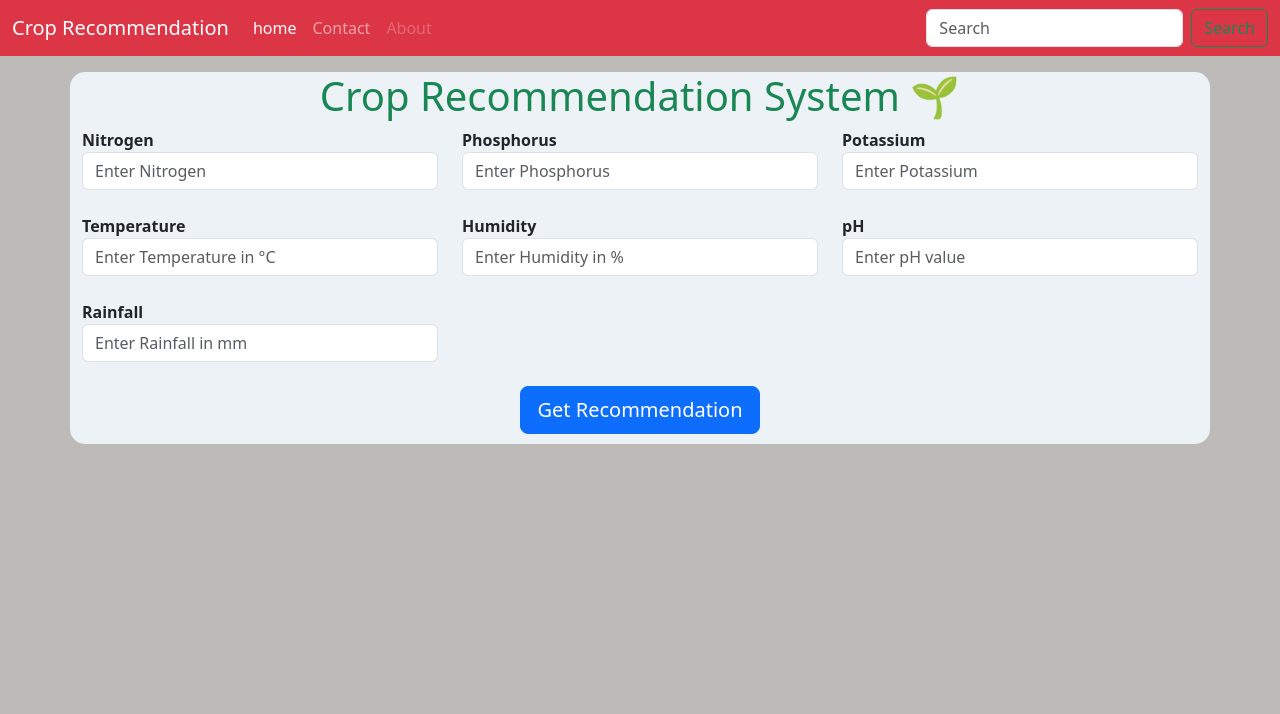
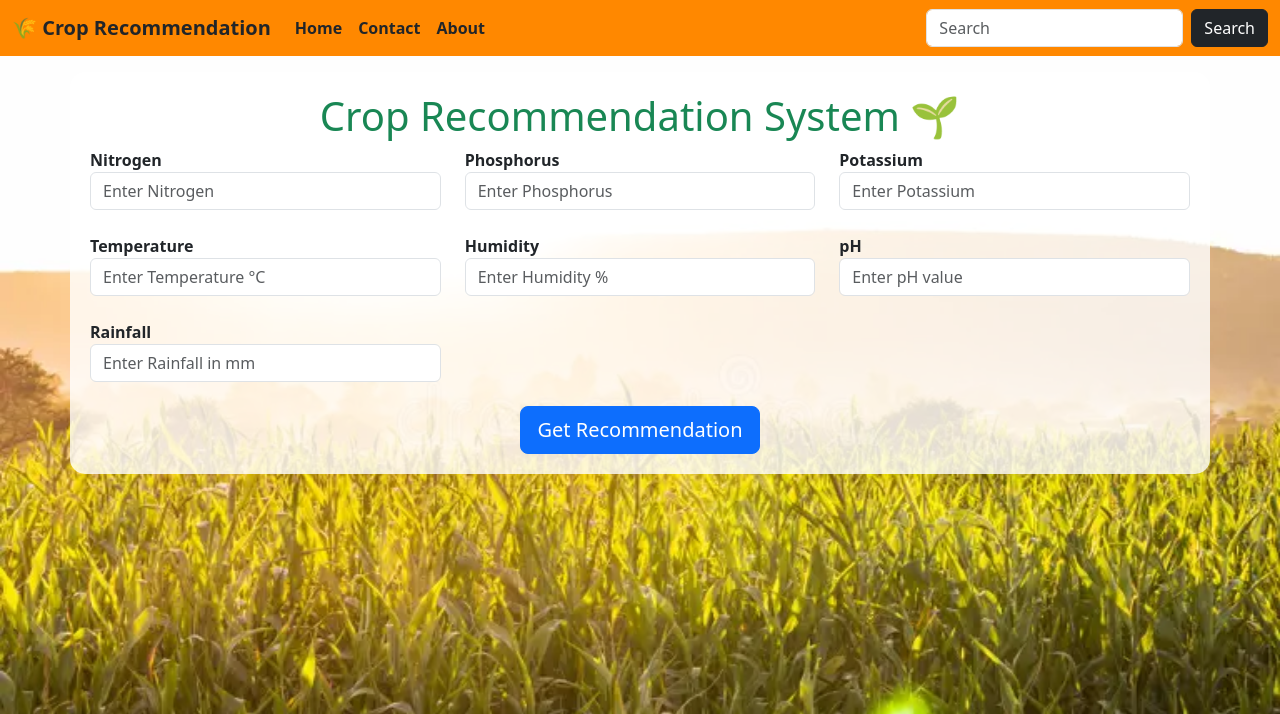
Before and after one commit to Srinidhi9/crop-recommendation-system, a Flask app: page / in a window 1280 px wide. Shown: the top 714 px of the page. Run offline with Flask 3, Linux system fonts and the light colour scheme; parts of the project's set-up code (start-up, migrations or seed data) failed here and were passed over.

```diff
--- a/templates/index.html
+++ b/templates/index.html
@@ -3,13 +3,28 @@
   <head>
     <meta charset="utf-8">
     <meta name="viewport" content="width=device-width, initial-scale=1">
-    <title>Bootstrap demo</title>
-    <link href="https://cdn.jsdelivr.net/npm/bootstrap@5.3.0-alpha3/dist/css/bootstrap.min.css" rel="stylesheet" integrity="sha384-KK94CHFLLe+nY2dmCWGMq91rCGa5gtU4mk92HdvYe+M/SXH301p5ILy+dN9+nJOZ" crossorigin="anonymous">
-  </head>
+    <title>Crop Recommendation System</title>
+    <link href="https://cdn.jsdelivr.net/npm/bootstrap@5.3.0-alpha3/dist/css/bootstrap.min.css" rel="stylesheet">
+
     <style>
+        body {
+            background-image: url("{{ url_for('static', filename='bg.jpg') }}");
+            background-size: cover;
+            background-position: center;
+            background-repeat: no-repeat;
+            background-attachment: fixed;
+            font-weight: bold;
+        }
+
         h1 {
             color: mediumseagreen;
             text-align: center;
+        }
+
+        .container {
+            background: rgba(255, 255, 255, 0.8); /* White transparent box */
+            padding: 20px;
+            border-radius: 15px;
         }
 
         .warning {
@@ -17,116 +32,111 @@
             font-weight: bold;
             text-align: center;
         }
-		.card{
-		margin-left:410px;
+
+        .card {
+            margin-left: 410px;
             margin-top: 20px;
             color: white;
         }
-		.container{
-		background:#edf2f7;
-		font-weight: bold;
-		padding-bottom:10px;
-		border-radius: 15px;
-		}
     </style>
+  </head>
 
+  <body>
 
+<!-- ======================= ORANGE NAVBAR ======================= -->
+<nav class="navbar navbar-expand-lg" style="background-color: #ff8800;">
+  <div class="container-fluid">
+    <a class="navbar-brand fw-bold text-dark" href="/">🌾 Crop Recommendation</a>
 
-
-  <body style="background:#BCBBB8">
-  <!--=======================navbar=====================================================-->
-<nav class="navbar navbar-expand-lg navbar-dark bg-danger">
-  <div class="container-fluid">
-    <a class="navbar-brand" href="/">Crop Recommendation</a>
-    <button class="navbar-toggler" type="button" data-bs-toggle="collapse" data-bs-target="#navbarSupportedContent" aria-controls="navbarSupportedContent" aria-expanded="false" aria-label="Toggle navigation">
+    <button class="navbar-toggler" type="button" data-bs-toggle="collapse" data-bs-target="#navbarSupportedContent">
       <span class="navbar-toggler-icon"></span>
     </button>
+
     <div class="collapse navbar-collapse" id="navbarSupportedContent">
       <ul class="navbar-nav me-auto mb-2 mb-lg-0">
         <li class="nav-item">
-          <a class="nav-link active" aria-current="page" href="#">home</a>
+          <a class="nav-link active text-dark fw-bold" href="#">Home</a>
         </li>
         <li class="nav-item">
-          <a class="nav-link" href="#">Contact</a>
+          <a class="nav-link text-dark fw-bold" href="#">Contact</a>
         </li>
         <li class="nav-item">
-          <a class="nav-link disabled">About</a>
+          <a class="nav-link text-dark fw-bold disabled">About</a>
         </li>
       </ul>
-      <form class="d-flex" role="search">
-        <input class="form-control me-2" type="search" placeholder="Search" aria-label="Search">
-        <button class="btn btn-outline-success" type="submit">Search</button>
+
+      <form class="d-flex">
+        <input class="form-control me-2" type="search" placeholder="Search">
+        <button class="btn btn-dark" type="submit">Search</button>
       </form>
     </div>
   </div>
 </nav>
+<!-- ============================================================= -->
 
-<!--==========================================================================================-->
   <div class="container my-3 mt-3">
-      <h1 class="text-success">Crop Recommendation System <span class="text-success">🌱</span></h1>
+      <h1 class="text-success">Crop Recommendation System 🌱</h1>
 
-<!--      adding form-->
       <form action="/predict" method="POST">
           <div class="row">
               <div class="col-md-4">
-					<label for="Nitrogen">Nitrogen</label>
-					<input type="number" id="Nitrogen" name="Nitrogen" placeholder="Enter Nitrogen" class="form-control" required step="0">
+                <label>Nitrogen</label>
+                <input type="number" name="Nitrogen" placeholder="Enter Nitrogen" class="form-control" required>
               </div>
+
               <div class="col-md-4">
-					<label for="Phosporus">Phosphorus</label>
-					<input type="number" id="Phosporus" name="Phosporus" placeholder="Enter Phosphorus" class="form-control" required step="00">
+                <label>Phosphorus</label>
+                <input type="number" name="Phosporus" placeholder="Enter Phosphorus" class="form-control" required>
               </div>
+
               <div class="col-md-4">
-					<label for="Potassium">Potassium</label>
-					<input type="number" id="Potassium" name="Potassium" placeholder="Enter Potassium" class="form-control" required step="0">
+                <label>Potassium</label>
+                <input type="number" name="Potassium" placeholder="Enter Potassium" class="form-control" required>
               </div>
           </div>
 
           <div class="row mt-4">
               <div class="col-md-4">
-					<label for="Temperature">Temperature</label>
-					<input type="number" step="0.01" id="Temperature" name="Temperature" placeholder="Enter Temperature in °C" class="form-control" required step="0">
+                <label>Temperature</label>
+                <input type="number" step="0.01" name="Temperature" placeholder="Enter Temperature °C" class="form-control" required>
               </div>
+
               <div class="col-md-4">
-					<label for="Humidity">Humidity</label>
-					<input type="number" step="0.01" id="Humidity" name="Humidity" placeholder="Enter Humidity in %" class="form-control" required step="0">
+                <label>Humidity</label>
+                <input type="number" step="0.01" name="Humidity" placeholder="Enter Humidity %" class="form-control" required>
               </div>
+
               <div class="col-md-4">
-					<label for="pH">pH</label>
-					<input type="number" step="0.01" id="Ph" name="Ph" placeholder="Enter pH value" class="form-control" required step="0">
+                <label>pH</label>
+                <input type="number" step="0.01" name="Ph" placeholder="Enter pH value" class="form-control" required>
               </div>
           </div>
 
           <div class="row mt-4">
               <div class="col-md-4">
-					<label for="Rainfall">Rainfall</label>
-					<input type="number" step="0.01" id="Rainfall" name="Rainfall" placeholder="Enter Rainfall in mm" class="form-control" required>
+                <label>Rainfall</label>
+                <input type="number" step="0.01" name="Rainfall" placeholder="Enter Rainfall in mm" class="form-control" required>
               </div>
           </div>
 
-
-
           <div class="row mt-4">
-
               <div class="col-md-12 text-center">
                 <button type="submit" class="btn btn-primary btn-lg">Get Recommendation</button>
               </div>
           </div>
       </form>
 
-
-
       {% if result %}
       <div class="card bg-dark" style="width: 18rem;">
-		  <img src="{{url_for('static', filename='img.jpg')}}" class="card-img-top" alt="...">
+        <img src="{{ url_for('static', filename='img.jpg') }}" class="card-img-top">
         <div class="card-body">
-			<h5 class="card-title">Recommend Crop for cultivation is:</h5>
+          <h5 class="card-title">Recommended Crop:</h5>
           <p class="card-text">{{ result }}</p>
         </div>
       </div>
       {% endif %}
   </div>
 
-    <script src="https://cdn.jsdelivr.net/npm/bootstrap@5.3.0-alpha3/dist/js/bootstrap.bundle.min.js" integrity="sha384-ENjdO4Dr2bkBIFxQpeoTz1HIcje39Wm4jDKdf19U8gI4ddQ3GYNS7NTKfAdVQSZe" crossorigin="anonymous"></script>
+    <script src="https://cdn.jsdelivr.net/npm/bootstrap@5.3.0-alpha3/dist/js/bootstrap.bundle.min.js"></script>
   </body>
 </html>
```
Also changed, not shown: static/bg.jpg (added). Lines whose indentation alone changed are shown as unchanged.
